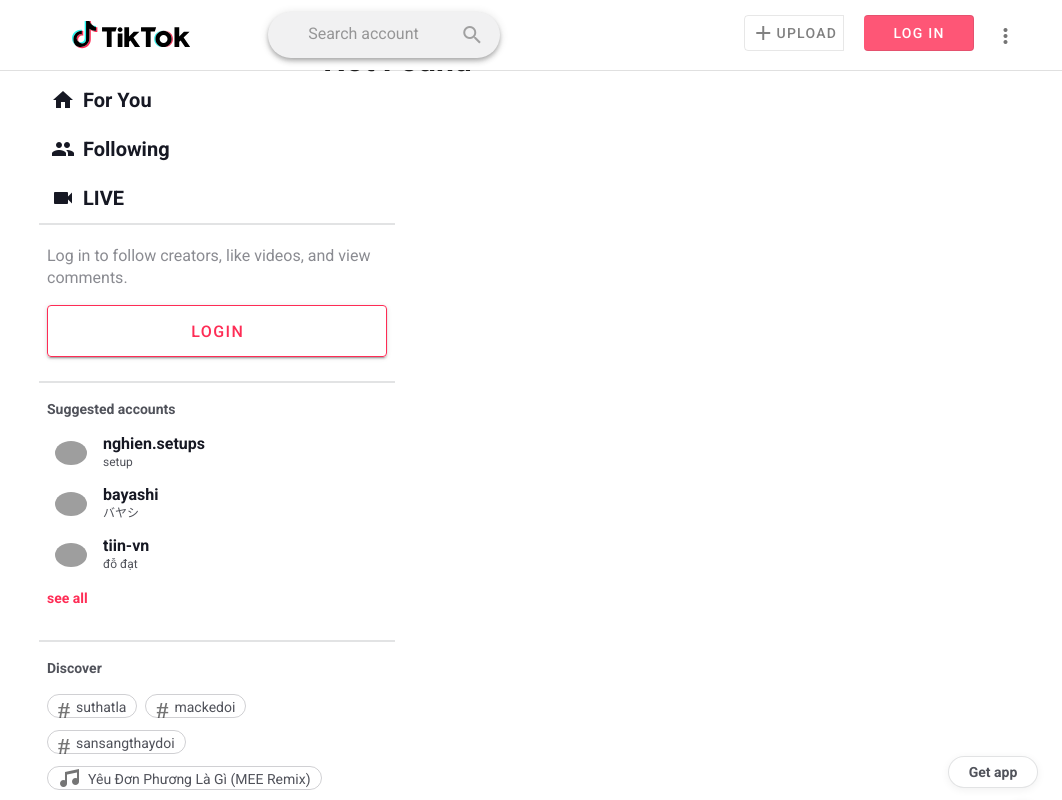
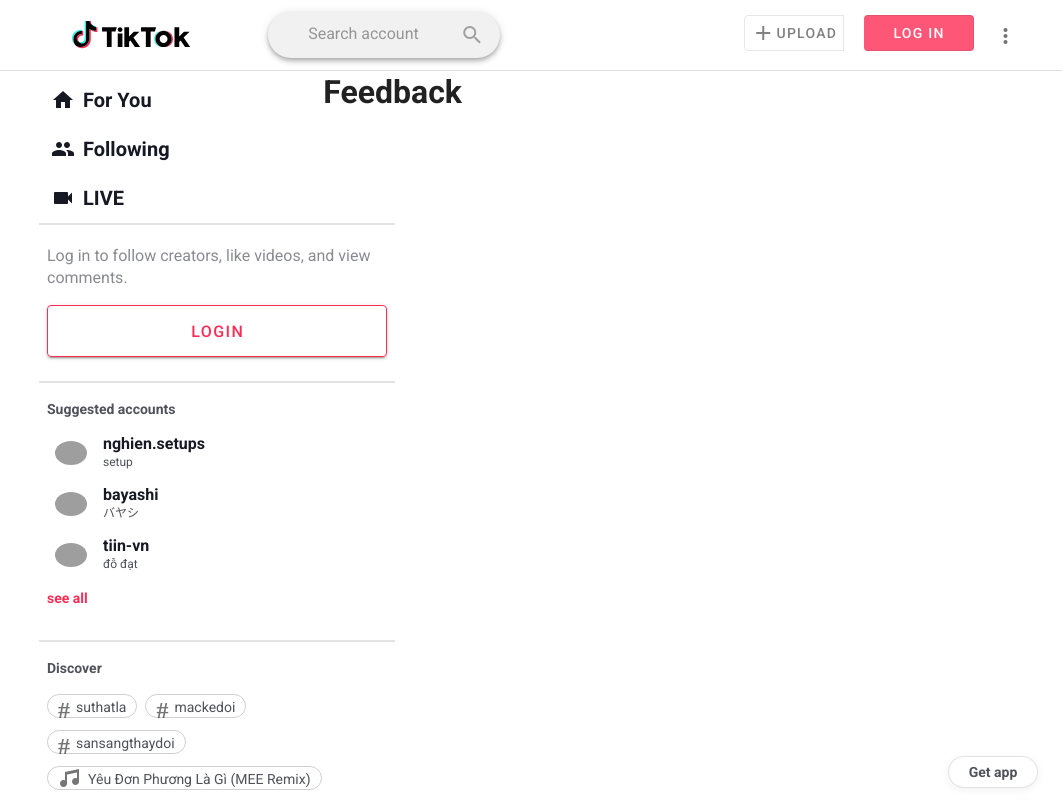
Before and after one commit to phuocho111/tiktok, a Vue app: page /feedback in a window 1280 px wide. Shown: the whole page, without its empty margins (218-1280 px from the left). Built offline with nearby package versions, Linux system fonts and the light colour scheme; data requests are answered from the project's data file; grey boxes are pictures that could not be loaded.

Commit message:
update tiktok app

```diff
--- a/src/components/HeaderTiktok.vue
+++ b/src/components/HeaderTiktok.vue
@@ -53,7 +53,7 @@
         v-if="userSearch">
         Accounts
         </div>
-        <div  v-for="item in userSearch" :key="item.userId">
+        <div  v-for="item in userSearch" :key="item.userId" @click="searchUser(item)">
 
           <div class="d-flex justify-start align-start py-2" >
             <img :src="item.image" alt="" class="rounded-circle mx-4"  width="40" />
@@ -205,7 +205,7 @@
 <script>
 import 'material-icons/iconfont/material-icons.css';
 import { mapActions,mapGetters } from 'vuex';
-import router from '@/router';
+
 export default {
   data() {
     return {
@@ -251,19 +251,14 @@ export default {
           console.log(languages)
           this.on = false
           this.keyboard = false
-          if(this.language.to){
-
-            return router.push('/feedback')
-
-          }
-            return this.language = languages
-          }else{
-            console.log(list)
-          }
 
 
-
-
+          this.language = languages
+          // change router feedback
+          if(this.language.to){
+            this.$router.push(this.language.to)
+          }
+          }
 
     },
     onTrue(){
@@ -271,7 +266,12 @@ export default {
     },
     closeKeyboard(){
       this.keyboard = true
+    },
+    searchUser(item){
+      this.$router.push(item.userId)
+      this.search = ""
     }
+
   },
 
   computed: {
--- a/src/components/NotFound.vue
+++ b/src/components/NotFound.vue
@@ -1,5 +1,5 @@
 <template>
-    <div class="mt-8">
+    <div class="mt-10">
         <h1> Not Found</h1>
     </div>
 </template>
--- a/src/components/SideBarTiktok.vue
+++ b/src/components/SideBarTiktok.vue
@@ -491,7 +491,7 @@ import ButtonScroll from './ButtonScroll.vue';
      z-index: 100;
      width: 300px;
      box-sizing: border-box;
-
+     cursor: pointer;
 
 }
 .itemHover{
--- /dev/null
+++ b/src/components/feedbackTiktok.vue
@@ -0,0 +1,5 @@
+<template>
+    <div class="mt-8">
+        <h1>Feedback</h1>
+    </div>
+</template>
--- a/src/components/userTiktok.vue
+++ b/src/components/userTiktok.vue
@@ -91,7 +91,7 @@
     <!-- User page -->
     </div>
     <!-- Not Found -->
-        <div v-else><h1>Not Found</h1></div>
+        <div v-else><h1 class="mt-8">Not Found</h1></div>
     <!-- Not Found -->
 
 </template>
@@ -388,8 +388,6 @@
     gap: 24px 16px;
     grid-template-columns: repeat(auto-fill, minmax(184px, 1fr));
 }
-.userMain-body-item__video{
 
-}
 /* Layout Main */
 </style>
--- a/src/router/index.js
+++ b/src/router/index.js
@@ -23,6 +23,12 @@ const routes = [
 
   },
   {
+    path:'/feedback',
+    name:'feedback',
+    icon:"mdi-video-check-outline",
+    component:()=>(import('../components/feedbackTiktok.vue'))
+ },
+  {
     path:'/following',
     name:'FollowingTiktok',
     icon:"mdi-account-supervisor-outline",
@@ -40,12 +46,15 @@ const routes = [
     icon:"mdi-video-check-outline",
     component:()=>(import('../components/userTiktok.vue'))
   },
+
+
   {
-    path:'/*:userId',
+    path:'/:catchAll(.*)',
     name:'NotFound',
     component: ()=>(import('../components/NotFound.vue')),
 
  },
+
 
 ]
 
```
Also changed, not shown: src/components/route/index.js (deleted).
